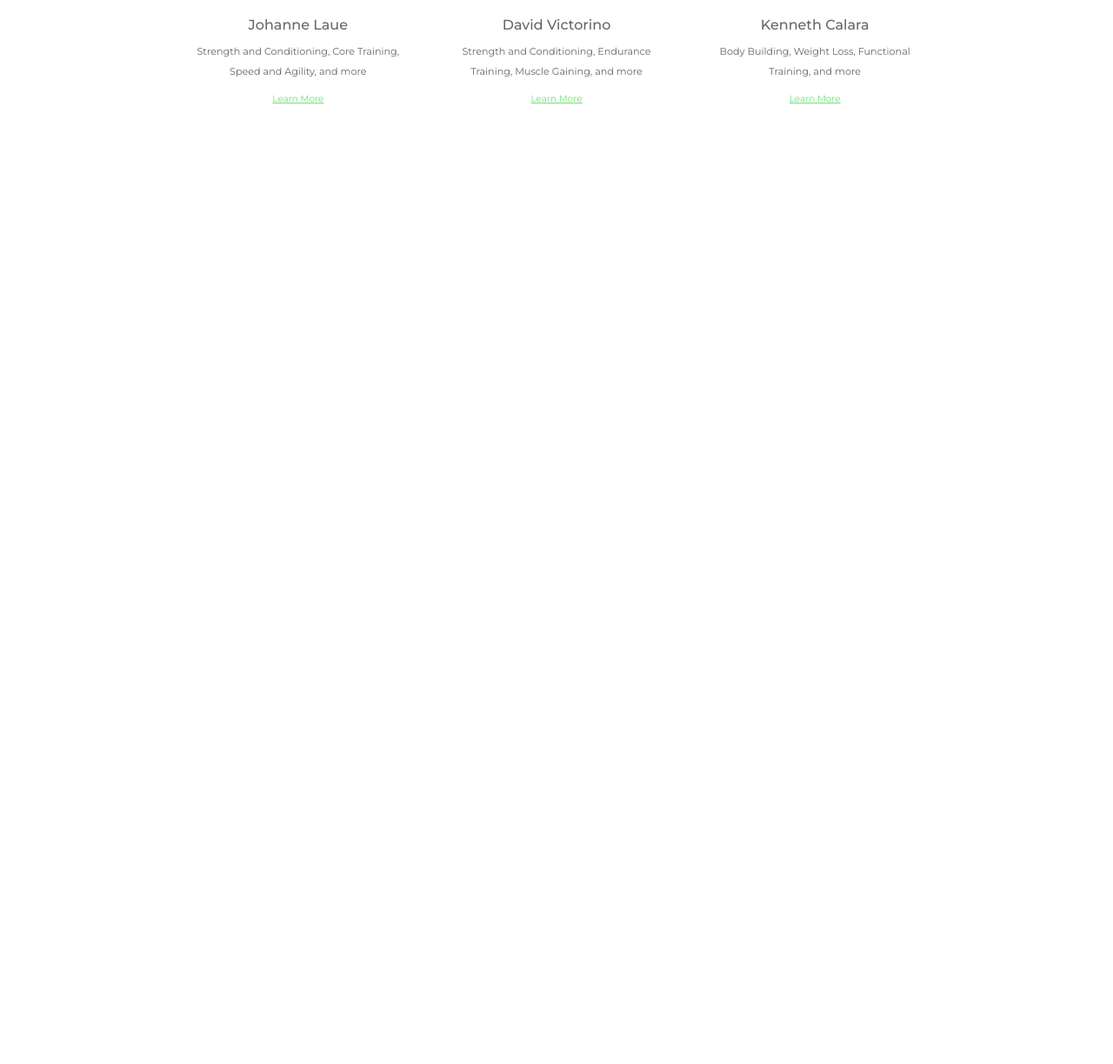
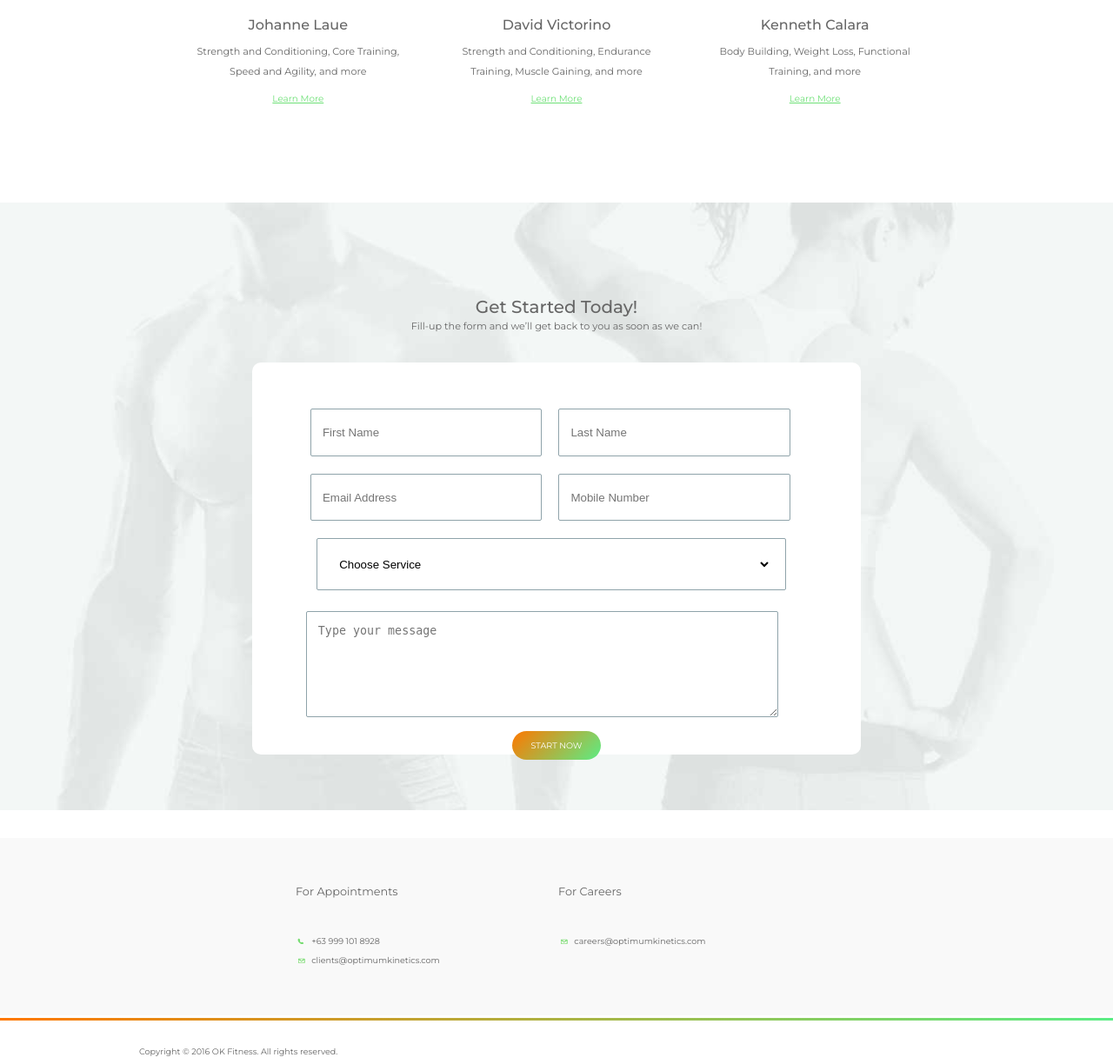
Before and after one commit to artabon/okfitness, a PHP site: page / in a window 1280 px wide. Shown: the part 2723-3947 px from the top of the page at 87% size. Before the commit the page ends 2842 px from the top, so only its background shows below. Run offline with PHP 8.4, Linux system fonts and the light colour scheme.

Commit message:
Contact and copyright

```diff
--- a/index.html
+++ b/index.html
@@ -141,13 +141,16 @@ body’s potential to move and sweat, and move and sweat some more. Let’s plan
         </div>
       </div>
     </div>
-    <!-- <div id="contactform">
+    <div id="contactform">
       <h1>Get Started Today!</h1>
       <span>Fill-up the form and we’ll get back to you as soon as we can!</span>
       <form enctype="multipart/form-data" autocomplete="off" method="post" name="contact" id="contact">
         <input class="input__halfscreen" id="firstname" name="firstname" type="text" placeholder="First Name" />
         <input class="input__halfscreen" id="lastname" name="lastname" type="text" placeholder="Last Name" />
-        <select class="input__fullscreen" name="service" id="service">
+        <input class="input__halfscreen" id="email" name="email" type="text" placeholder="Email Address" />
+        <input class="input__halfscreen" id="mobile" name="mobile" type="text" placeholder="Mobile Number" />
+        <div class="input__fullscreen styledselect">
+          <select name="service" id="service">
           <option value=" ">Choose Service</option>
           <option value="Strength and Conditioning">Strength and Conditioning</option>
           <option value="Strength and Conditioning">Strength and Conditioning</option>
@@ -160,19 +163,22 @@ body’s potential to move and sweat, and move and sweat some more. Let’s plan
           <option value="Post Rehab">Post Rehab</option>
           <option value="Group Class">Group Class</option>
           </select>
+        </div>
         <textarea class="input__fullscreen" placeholder="Type your message"></textarea>
-        <a id="signup" class="header--button__signup" href="#signup">Start Now</a>
+        <div class="button__center"><a id="signup" class="header--button__signup" href="#signup">Start Now</a></div>
       </form>
     </div>
-    <div id="contact">
+    <div id="contact" class="specialborderbottom">
+      <div class="contact--container">
         <div class="contact--div__halfscreen">
           <h1>For Appointments</h1>
-        <div class="contact__phone">+63 999 101 8928</div>
-        <div class="contact__email">clients@optimumkinetics.com</div>
+          <div class="contact__phone detail">+63 999 101 8928</div>
+          <div class="contact__email detail">clients@optimumkinetics.com</div>
         </div>
         <div class="contact--div__halfscreen">
           <h1>For Careers</h1>
-        <div class="contact__email">careers@optimumkinetics.com</div>
+          <div class="contact__email detail">careers@optimumkinetics.com</div>
+        </div>
       </div>
     </div>
   </main>
@@ -186,6 +192,6 @@ body’s potential to move and sweat, and move and sweat some more. Let’s plan
       <a href="#" class="footer--icon intsagram"></a>
       <a href="#" class="footer--icon linkedin"></a>
     </div>
-  </footer> -->
+  </footer>
 </body>
 </html>
--- a/style.css
+++ b/style.css
@@ -460,3 +460,138 @@ div#trainers--menu span {
   line-height: 2em;
   margin: 1em auto;
 }
+
+div#contactform {
+  padding-top: 6.7em;
+  text-align: center;
+  height: 592px;
+  background: url('img/contact.jpg') no-repeat;
+  background-size: cover;
+  background-attachment: fixed;
+}
+
+div#contactform h1 {
+    font-size: 1.25em;
+    font-weight: 500;
+    line-height: 1.3em;
+}
+
+div#contactform span {
+    font-size: .7em;
+    margin: 0 auto;
+    display: inline-block;
+    line-height: 1.65em;
+}
+
+div#contactform form#contact {
+    display: block;
+    background-color: #FFFFFF;
+    width: 595px;
+    height: 345px;
+    margin: 33px auto;
+    border-radius: 10px;
+    padding: 3.3em;
+}
+
+div#contactform form#contact input, div#contactform form#contact textarea, div#contactform form#contact .styledselect {
+    border-radius: 2px;
+    border: 1px solid #8fa3aa;
+    height: 26px;
+    margin: 0 0 1.5em;
+    display: inline-block;
+    padding: 1em;
+}
+
+div#contactform form#contact .input__halfscreen {
+  width: 40%;
+  margin-right: 1.1em;
+}
+
+div#contactform form#contact .input__fullscreen {
+  width: 85%;
+  margin: auto;
+  display: block;
+  margin-right: 2.1em;
+}
+
+div#contactform form#contact textarea.input__fullscreen {
+    position: relative;
+    right: 1.1em;
+    width: 86.5%;
+    top: 1.8em;
+    height: 7em;
+    margin-bottom: 3.5em;
+}
+
+div#contactform form#contact .styledselect {
+  overflow: hidden;
+}
+
+div#contactform form#contact .styledselect select {
+  background: transparent;
+  border: none;
+  height: 26px;
+  padding: 5px; /* If you add too much padding here, the options won't show in IE */
+  width: 100%;
+}
+
+div#contact {
+  width: 100%;
+  height: 204px;
+  margin: 2em auto;
+  background-color: #f9f9f9;
+}
+
+div.contact--container {
+    width: 50%;
+    max-width: 600px;
+    margin: auto;
+    height: 100%;
+    vertical-align: top;
+}
+
+div.contact--div__halfscreen {
+  width: 49.65%;
+  height: 100%;
+  display: inline-block;
+  vertical-align: top;
+  padding-top: 3.54em;
+}
+
+div.contact--div__halfscreen h1 {
+    font-size: .8em;
+    margin-bottom: 3em;
+}
+
+div.contact--div__halfscreen .detail {
+    font-size: .6em;
+    line-height:2.3em;
+}
+
+div.contact--div__halfscreen .contact__email:before {
+    content: '';
+    display: inline-block;
+    background: url(img/icons.png) no-repeat -388px -135px;
+    background-size: 790px 787px;
+    width: 11px;
+    height: 11px;
+    margin-right: .75em;
+}
+
+div.contact--div__halfscreen .contact__phone:before {
+    content: '';
+    display: inline-block;
+    background: url(img/icons.png) no-repeat -412px -136px;
+    background-size: 790px 787px;
+    width: 11px;
+    height: 11px;
+    margin-right: .75em;
+}
+
+footer {
+    width: 75%;
+    margin: auto;
+    max-width: 1400px;
+    font-size: .6em;
+    line-height: 2em;
+}
```
Also changed, not shown: img/aboutus-bg.jpg, img/aboutus.jpg, img/contact.jpg (added), img/featured-bg1.jpg, img/gradientborder.png, img/icons.png, img/logo.png, img/meetthetrainers.png, img/ourservices.png, img/trainerpics.png, img/trainers.png. Lines whose indentation alone changed are shown as unchanged.
